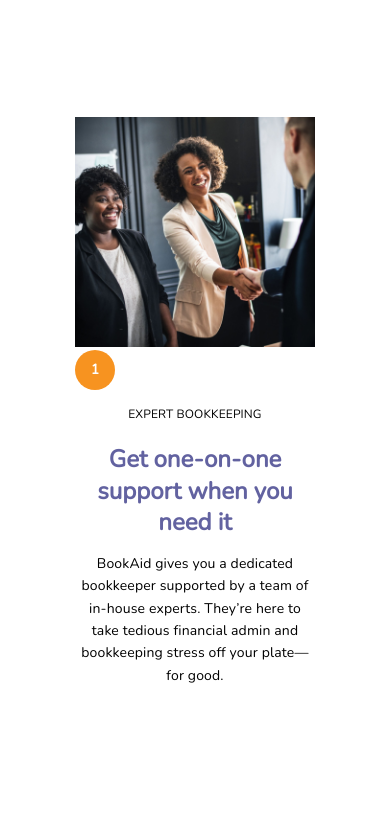
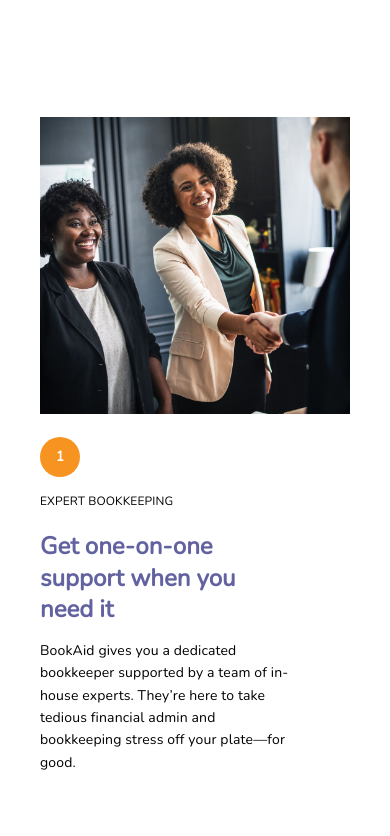
Before and after one commit to quantaquadri/book, a plain HTML site: page index - Copy.html in a window 390 px wide. Shown: the part 2128-2964 px from the top of the page. Drawn offline with nearby package versions, Linux system fonts and the light colour scheme.

```diff
--- a/assets/css/style.css
+++ b/assets/css/style.css
@@ -2628,3 +2628,40 @@ p+p {
 		text-align: left;
 	}
 }
+
+
+@media (max-width: 479px){
+	.flex-inner .f-image {
+		padding: 0 0;
+		margin-bottom: 20px
+	}
+}
+
+
+@media (max-width: 479px) {
+	.flex-inner .f-text {
+		-webkit-box-flex: 1;
+		-ms-flex: 1;
+		flex: 1;
+		text-align: left;
+		margin-right: 60px
+	}
+}
+
+
+@media (max-width: 479px){
+	.flex-inner .f-text {
+		padding: 0 0;
+	}
+}
+
+@media (max-width: 479px){
+	.split_text_inner {
+		background-color: #fafafa;
+		line-height: normal;
+		padding: 20px;
+		position: relative;
+		box-shadow: 0px 2px 2px #eee;
+		text-align: left;
+	}
+}
```
